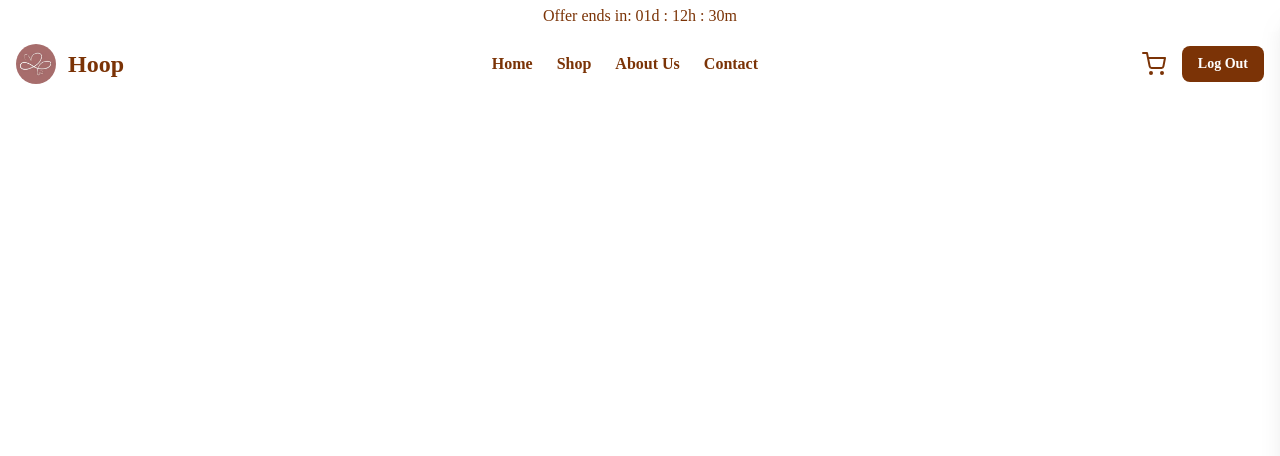
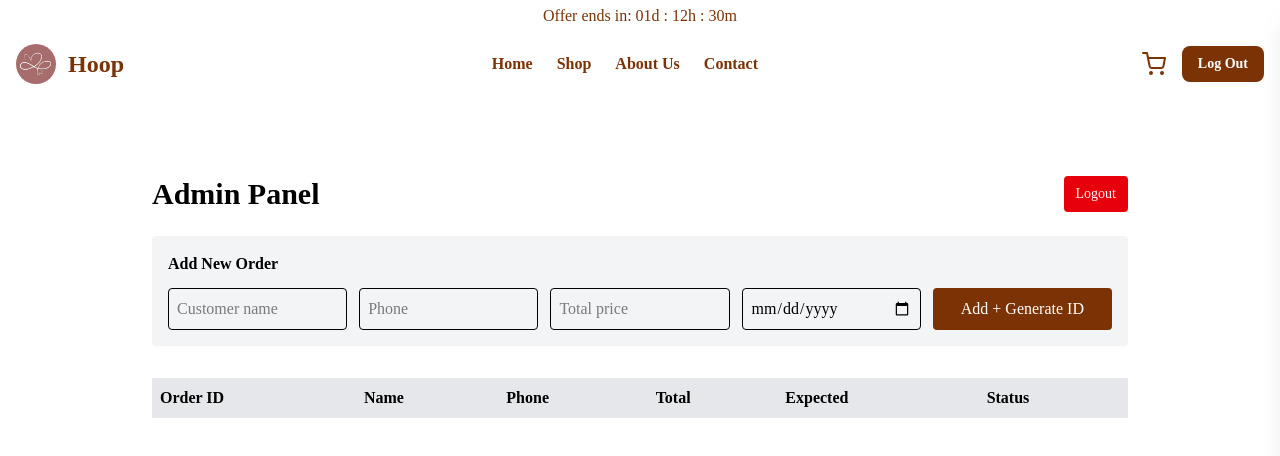
Before and after one commit to dinaHellal/HOOP, a React (Vite) app: page /admin-orders in a window 1280 px wide. Shown: the top 456 px of the page. Built offline with nearby package versions, Linux system fonts and the light colour scheme; sample sign-in values are in the browser's storage; a web font is replaced by a local one.

Commit message:
Add: Tracking  & Admin Login & Admin Orders Pages

```diff
--- a/src/App.tsx
+++ b/src/App.tsx
@@ -14,6 +14,9 @@ import Banner from "./components/Banner";
 import ProductDetails from "./pages/ProductDetails";
 import Checkout from "./pages/Checkout";
 import Thank from "./components/Thank";
+import Tracking from "./pages/Tracking";
+import AdminLogin from "./admin/AdminLogin";
+import AdminOrders from "./admin/AdminOrders";
 
 function App() {
   return (
@@ -31,6 +34,9 @@ function App() {
         <Route path="/product/:id" element={<ProductDetails />} />
         <Route path="/checkout" element={<Checkout />} />
         <Route path="/thank" element={<Thank />} />
+        <Route path="/tracking" element={<Tracking />} />
+        <Route path="/admin-login" element={<AdminLogin />} />
+        <Route path="/admin-orders" element={<AdminOrders />} />
       </Routes>
 
       <ToastContainer position="top-left" autoClose={2000} hideProgressBar={false} newestOnTop={false} closeOnClick rtl={false} pauseOnFocusLoss={false} draggable={false} pauseOnHover={false} />
--- /dev/null
+++ b/src/admin/AdminLogin.tsx
@@ -0,0 +1,37 @@
+import { useState } from "react";
+import { useNavigate } from "react-router-dom";
+import { toast } from "react-toastify";
+import "react-toastify/dist/ReactToastify.css";
+
+export default function AdminLogin() {
+  const [password, setPassword] = useState("");
+  const navigate = useNavigate();
+
+  const handleLogin = () => {
+    if (password === "habiba2030") {
+      localStorage.setItem("admin_logged_in", "true");
+      toast.success("Logged in Successfully");
+      navigate("/admin-orders");
+    } else {
+      toast.error("Incorrect password");
+    }
+  };
+
+  return (
+    <div className="flex items-center mt-15 justify-center min-h-screen p-4">
+      <div className="bg-white p-8 rounded shadow-md w-full max-w-md">
+        <h1 className="text-2xl font-bold mb-4 text-center">Admin Panel Login</h1>
+        <input
+          type="password"
+          value={password}
+          onChange={(e) => setPassword(e.target.value)}
+          placeholder="Enter password"
+          className="border p-3 rounded w-full mb-3"
+        />
+        <button onClick={handleLogin} className="bg-amber-900 w-full text-white py-2 rounded">
+          Login
+        </button>
+      </div>
+    </div>
+  );
+}
--- /dev/null
+++ b/src/admin/AdminOrders.tsx
@@ -0,0 +1,146 @@
+import { useEffect, useState } from "react";
+import { useNavigate } from "react-router-dom";
+import { toast } from "react-toastify";
+
+type OrderStatus = "Processing" | "Shipped" | "Delivered";
+
+interface Order {
+  id: string;
+  name: string;
+  phone: string;
+  total: number;
+  expectedDate: string;
+  status: OrderStatus;
+}
+
+export default function AdminOrders() {
+  const [orders, setOrders] = useState<Order[]>([]);
+  const [name, setName] = useState("");
+  const [phone, setPhone] = useState("");
+  const [total, setTotal] = useState<number | undefined>();
+  const [expectedDate, setExpectedDate] = useState("");
+  const [counter, setCounter] = useState(1);
+
+  const navigate = useNavigate();
+
+  useEffect(() => {
+    const check = localStorage.getItem("admin_logged_in");
+    if (!check) navigate("/admin-login");
+
+    const savedOrders = localStorage.getItem("orders");
+    const savedCounter = localStorage.getItem("orders_counter");
+    if (savedOrders) setOrders(JSON.parse(savedOrders));
+    if (savedCounter) setCounter(Number(savedCounter));
+  }, []);
+
+  const saveAll = (updated: Order[], updatedCounter?: number) => {
+    setOrders(updated);
+    localStorage.setItem("orders", JSON.stringify(updated));
+    if (updatedCounter !== undefined) {
+      localStorage.setItem("orders_counter", updatedCounter.toString());
+    }
+  };
+
+  const addOrder = () => {
+    if (!name || !phone || !total || !expectedDate) {
+      toast.error("Please fill all fields");
+      return;
+    }
+    const orderId = `HOOP-${counter}`;
+    const newOrder: Order = {
+      id: orderId,
+      name,
+      phone,
+      total,
+      expectedDate,
+      status: "Processing"
+    };
+    const newList = [...orders, newOrder];
+    saveAll(newList, counter + 1);
+    toast.success("Order added!");
+    setName("");
+    setPhone("");
+    setTotal(undefined);
+    setExpectedDate("");
+  };
+
+  const updateStatus = (id: string, newStatus: OrderStatus) => {
+    const updated = orders.map((o) => (o.id === id ? { ...o, status: newStatus } : o));
+    saveAll(updated);
+    toast.success("Status updated!");
+  };
+
+  const logout = () => {
+    localStorage.removeItem("admin_logged_in");
+    navigate("/admin-login");
+  };
+
+  const today = new Date().toISOString().split("T")[0]; //min date => today
+
+  return (
+    <div className="p-6 mt-30 max-w-5xl mx-auto">
+      <div className="flex justify-between items-center mb-6">
+        <h1 className="text-3xl font-bold">Admin Panel</h1>
+        <button onClick={logout} className="text-sm bg-red-600 text-white px-3 py-2 rounded">
+          Logout
+        </button>
+      </div>
+
+      <div className="mb-8 bg-gray-100 p-4 rounded">
+        <h2 className="font-semibold mb-3">Add New Order</h2>
+        <div className="grid grid-cols-1 md:grid-cols-5 gap-3">
+          <input value={name} onChange={(e) => setName(e.target.value)} placeholder="Customer name" className="border p-2 rounded" />
+          <input value={phone} onChange={(e) => setPhone(e.target.value)} placeholder="Phone" className="border p-2 rounded" />
+          <input
+            value={total === undefined ? "" : total}
+            onChange={(e) => setTotal(Number(e.target.value))}
+            placeholder="Total price"
+            type="number"
+            className="border p-2 rounded"
+          />
+          <input
+            type="date"
+            className="border p-2 rounded"
+            value={expectedDate}
+            min={today}
+            onChange={(e) => setExpectedDate(e.target.value)}
+            />
+          <button onClick={addOrder} className="bg-amber-900 text-white px-4 py-2 rounded">
+            Add + Generate ID
+          </button>
+        </div>
+      </div>
+
+      <table className="w-full">
+        <thead>
+          <tr className="bg-gray-200 text-left">
+            <th className="p-2">Order ID</th>
+            <th className="p-2">Name</th>
+            <th className="p-2">Phone</th>
+            <th className="p-2">Total</th>
+            <th className="p-2">Expected</th>
+            <th className="p-2">Status</th>
+          </tr>
+        </thead>
+        <tbody>
+          {orders.map((o) => (
+            <tr key={o.id} className="border-b">
+              <td className="p-2">{o.id}</td>
+              <td className="p-2">{o.name}</td>
+              <td className="p-2">{o.phone}</td>
+              <td className="p-2">${o.total}</td>
+              <td className="p-2">{o.expectedDate}</td>
+              <td className="p-2">
+                <select value={o.status} onChange={(e) => updateStatus(o.id, e.target.value as OrderStatus)} className="border rounded p-1">
+                  <option value="Processing">Processing</option>
+                  <option value="Shipped">Shipped</option>
+                  <option value="Delivered">Delivered</option>
+                </select>
+              </td>
+            </tr>
+          ))}
+        </tbody>
+      </table>
+    </div>
+  );
+}
--- a/src/pages/Checkout.tsx
+++ b/src/pages/Checkout.tsx
@@ -1,6 +1,11 @@
 import { useState } from "react";
 import { useCart } from "../context/CartContext";
 import { useNavigate } from "react-router-dom";
+
+function generateOrderNumber() {
+  // توليد رقم طلب عشوائي من 6 أرقام
+  return Math.floor(100000 + Math.random() * 900000).toString();
+}
 
 export default function Checkout() {
   const { cartItems, clearCart } = useCart();
@@ -18,22 +23,25 @@ export default function Checkout() {
       return;
     }
 
+    const orderNumber = generateOrderNumber();
+
     const message = `
-New Order:
+New Order #${orderNumber}:
 Name: ${name}
 Phone: ${phone}
 Address: ${address}
 
 Items:
-${cartItems.map((item) => `- ${item.title} (x${item.quantity}) = $${Number(item.price) * (item.quantity ?? 1)}`).join("\n")}
+${cartItems.map(
+  (item) => `- ${item.title} (x${item.quantity}) = $${(Number(item.price) * (item.quantity ?? 1)).toFixed(2)}`
+).join("\n")}
 
-Total: $${total}
-    `;
+Total: $${total.toFixed(2)}
+`;
 
     const url = `https://wa.me/201004466279?text=${encodeURIComponent(message)}`;
     window.open(url, "_blank");
 
-    // تفريغ السلة بعد الإرسال
     clearCart();
     navigate("/thank");
   };
--- /dev/null
+++ b/src/pages/Tracking.tsx
@@ -0,0 +1,64 @@
+import { useState } from "react";
+
+interface Order {
+  id: string;
+  name: string;
+  phone: string;
+  total: number;
+  expectedDate: string;
+  status: string;
+}
+
+export default function Tracking() {
+  const [orderNumber, setOrderNumber] = useState("");
+  const [order, setOrder] = useState<Order | null>(null);
+  const [error, setError] = useState("");
+
+  const handleTrack = () => {
+    const stored = localStorage.getItem("orders");
+    if (stored) {
+      const list: Order[] = JSON.parse(stored);
+      const found = list.find((o) => o.id === orderNumber);
+      if (found) {
+        setOrder(found);
+        setError("");
+      } else {
+        setOrder(null);
+        setError("Order not found. Please check your order number.");
+      }
+    } else {
+      setError("No orders have been added yet.");
+    }
+  };
+
+  return (
+    <div className="max-w-xl mt-15 mx-auto p-6">
+      <h1 className="text-3xl font-bold mb-6 text-center">Track Your Order</h1>
+
+      <input
+        type="text"
+        placeholder="Enter your order number (e.g. HOOP-1)"
+        value={orderNumber}
+        onChange={(e) => setOrderNumber(e.target.value)}
+        className="w-full p-3 border rounded mb-4"
+      />
+
+      <button onClick={handleTrack} className="w-full bg-amber-900 text-white py-3 rounded hover:bg-amber-800 transition">
+        Track Order
+      </button>
+
+      {error && <p className="text-red-600 mt-4">{error}</p>}
+
+      {order && (
+        <div className="mt-6 bg-amber-100 p-4 rounded space-y-1">
+          <p><strong>Order ID:</strong> {order.id}</p>
+          <p><strong>Name:</strong> {order.name}</p>
+          <p><strong>Phone:</strong> {order.phone}</p>
+          <p><strong>Total:</strong> ${order.total}</p>
+          <p><strong>Status:</strong> {order.status}</p>
+          <p><strong>Expected Delivery:</strong> {order.expectedDate}</p>
+        </div>
+      )}
+    </div>
+  );
+}
```
